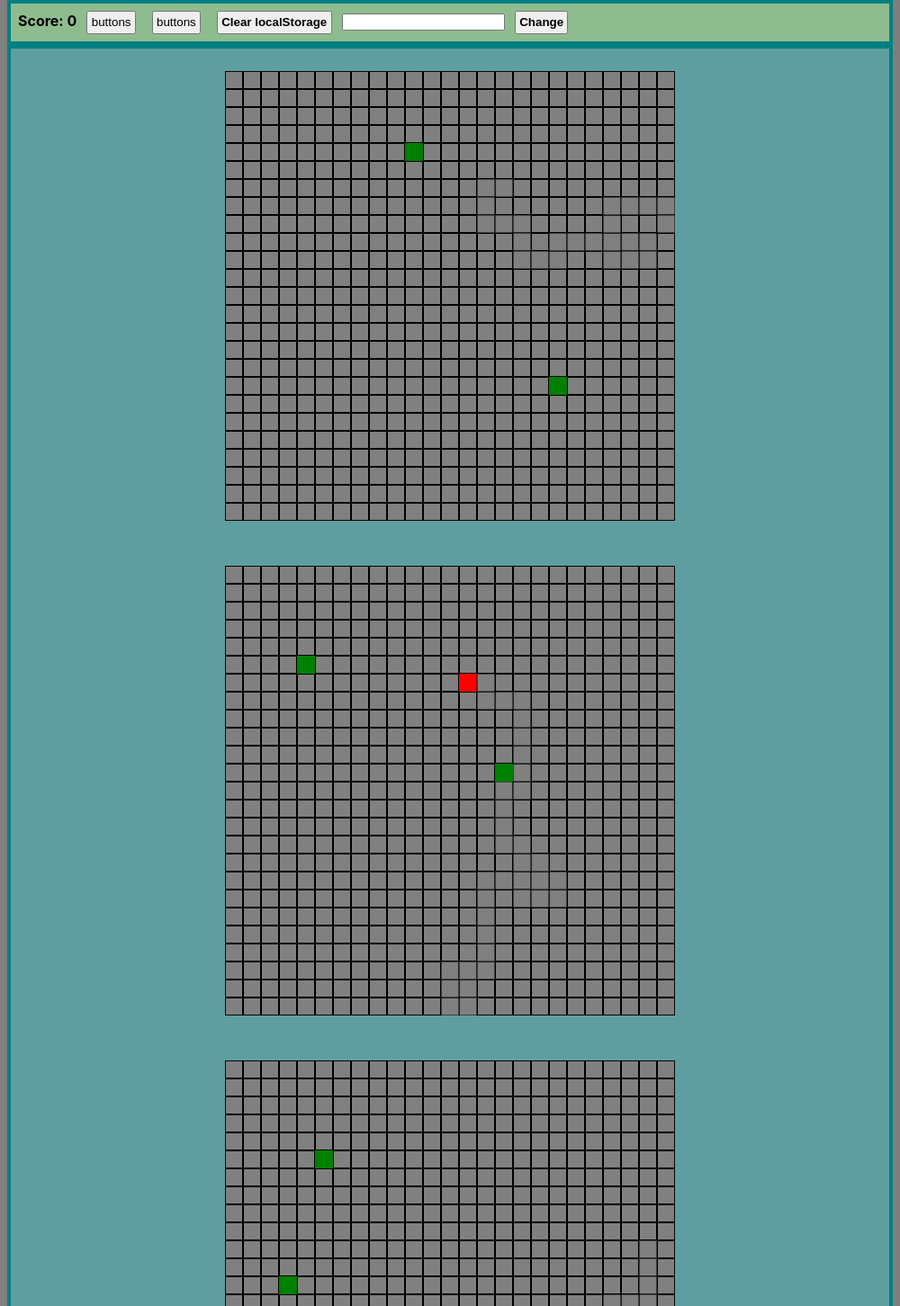
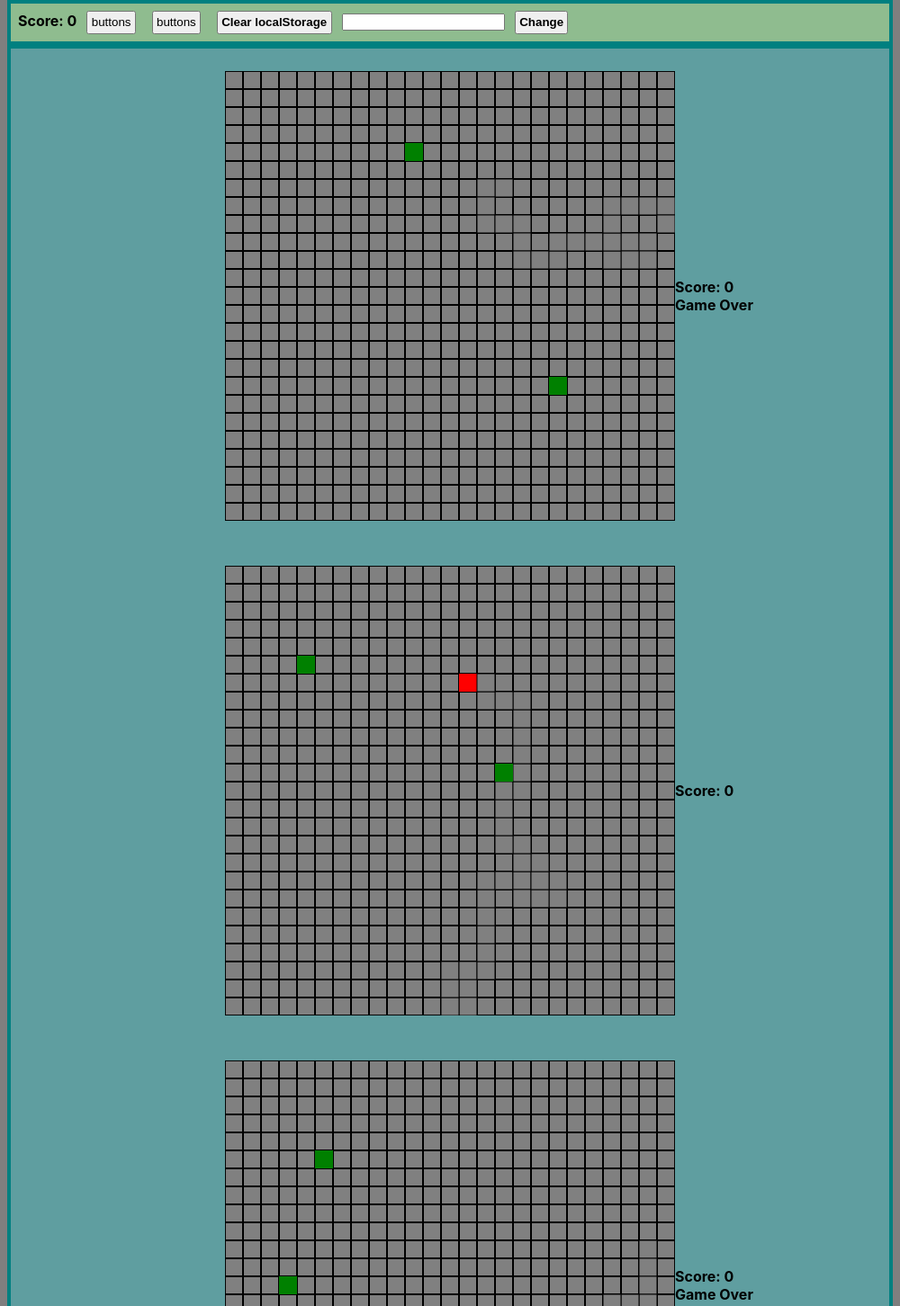
Before and after one commit to Rainymy/SnakeAI, an Electron app: page index.html in a window 1000 px wide. Shown: the top 1452 px of the page at 90% size. Drawn offline with Linux system fonts and the light colour scheme.

Commit message:
UI update

```diff
--- a/src/index.css
+++ b/src/index.css
@@ -19,6 +19,13 @@ body {
 canvas {
   background-color: grey;
   margin: auto;
+}
+.score {
+  position: absolute;
+  top: 50%;
+  right: 0;
+  transform: translate(100%, -50%);
+  font-weight: bold;
 }
 
 /* wrappers */
@@ -44,7 +51,6 @@ canvas {
 .bottom {
   background-color: darkseagreen;
   padding: 0.5em;
-  width: 100%;
 }
 .snake-status {
   display: inline-block;
--- a/src/objects/snakeObject.js
+++ b/src/objects/snakeObject.js
@@ -1,4 +1,4 @@
-function snakeObjects(boxSize, totalBoxes) {
+function snakeObjects(boxSize, totalBoxes, canvas) {
   this.getRandomLocation = function () {
     return Math.floor(Math.random() * totalBoxes) * boxSize;
   }
@@ -45,6 +45,7 @@ function snakeObjects(boxSize, totalBoxes) {
   this.wholeMap = [];
   this.score = 0;
   this.frames = 0;
+  this.canvas = canvas;
   this.color = this.generateRandomColor();
   this.pressQueue = [];
   this.bodies = [
--- a/src/renderer.js
+++ b/src/renderer.js
@@ -20,21 +20,23 @@ function pressHandler(event, loopObj={ index: 0 }) {
   return null;
 }
 
-async function update(loopIndex) {
+function update(loopIndex) {
   currentSnake = snakes[loopIndex.index];
   currentSnake.frames++;
   console.log(`Snake: %c${currentSnake.frames}`, `color: ${currentSnake.color}`);
-
   // gameBoard.clearScreen(loopIndex);
   // gameBoard.drawMap(loopIndex);
 
   if (gameBoard.isGameEnded(currentSnake.bodies, loopIndex)) {
     gameBoard.endGame(loopIndex);
-    // document.getElementById('gameOver').parentNode.style.display = "inline-block";
+    currentSnake.canvas.parentNode.querySelector(".score").innerHTML += "<br>Game Over";
   }
   for (let [ index, food ] of currentSnake.foods.entries()) {
     if (food.x === currentSnake.bodies[0].x && food.y === currentSnake.bodies[0].y) {
-      document.getElementById("score").textContent = currentSnake.score += 1;
+
+      currentSnake.canvas
+          .parentNode.querySelector(".score")
+          .textContent = "Score: " + ++currentSnake.score;
       currentSnake.bodies.unshift({
         x: currentSnake.bodies[0].x,
         y: currentSnake.bodies[0].y,
@@ -67,7 +69,9 @@ const runOnLoad = () => {
   snakes = (() => {
     let players = [];
     for (let i = 0; i < gameBoard.canvas.length; i++) {
-      players.push(new snakeObjects(gameBoard.boxPixel, gameBoard.totalBoxes));
+      players.push(
+        new snakeObjects(gameBoard.boxPixel, gameBoard.totalBoxes, gameBoard.canvas[i])
+      );
       gameBoard.drawMap({ index: i });
     }
     return players;
@@ -85,17 +89,30 @@ const runOnLoad = () => {
   gameBoard.startGame();
   console.log(gameBoard);
 }
+function applyCSSToElement(elem, css) {
+  console.log(elem);
+  console.log(css);
+}
 
 function init() {
   if (!localStorage.getItem("totalCanvas")) { localStorage.setItem("totalCanvas", 5); };
   let parentElem = document.querySelector('[class="gameDiv"] > div');
   let canvas = null;
+  let div = null;
+  let text = null;
   for (let i = 0; i < localStorage.totalCanvas; i++) {
+    div = document.createElement("div");
+    div.style.position = "relative";
     canvas = document.createElement("canvas");
+    text = document.createElement("span");
+    text.textContent  = "Score: 0";
+    text.classList.add("score");
+    div.appendChild(text);
     canvas.id = "canvas";
     canvas.width = 500;
     canvas.height = 500;
-    parentElem.appendChild(canvas);
+    div.appendChild(canvas);
+    parentElem.appendChild(div);
   }
   console.log(localStorage);
   runOnLoad();
```
